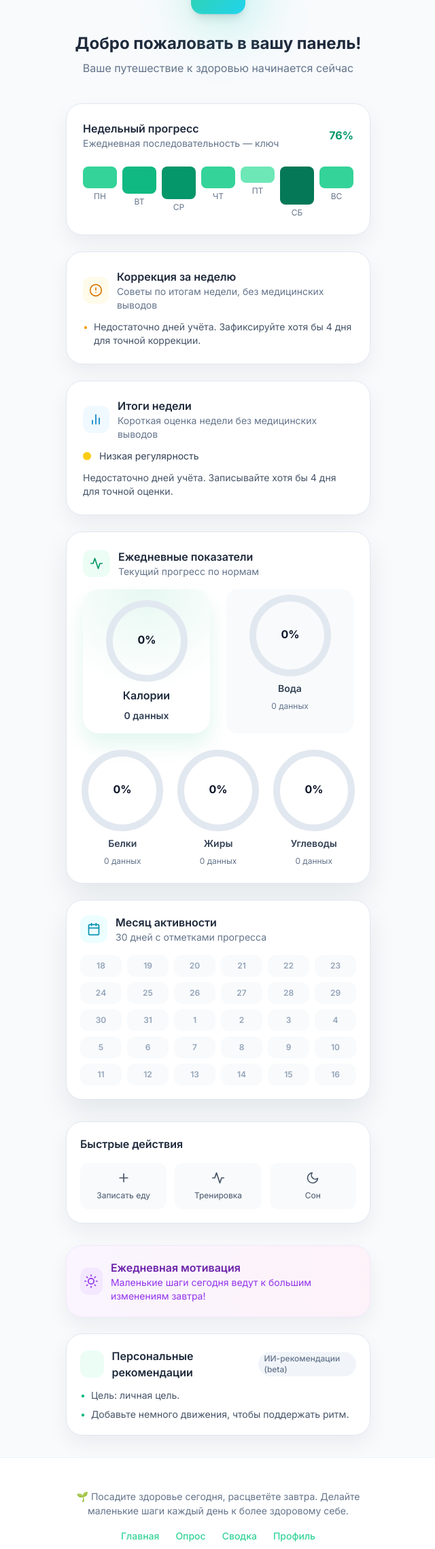
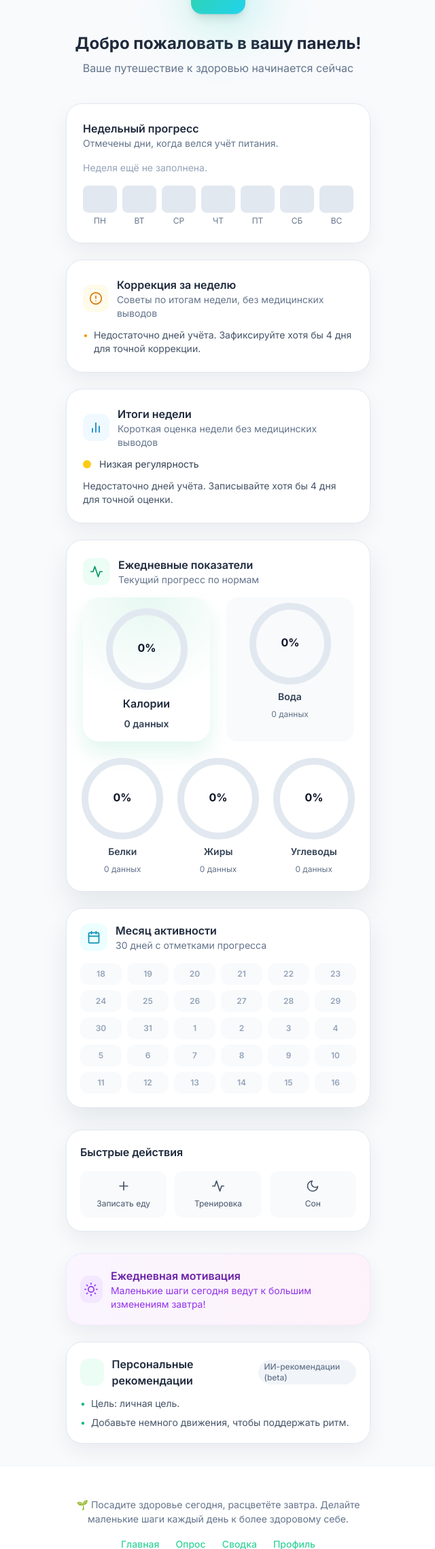
Before and after one commit to sssheik1337/BreeLife_v.2.0, a FastAPI app: page /profile in a window 1280 px wide. Shown: the part 171-2450 px from the top of the page at 68% size, without its empty margins (319-959 px from the left). Run offline with FastAPI, Linux system fonts and the light colour scheme; some libraries are stand-ins or nearby versions.

Commit message:
Update weekly progress block

```diff
--- a/static/js/profile.js
+++ b/static/js/profile.js
@@ -294,6 +294,52 @@ function renderMonthGrid() {
     }
 }
 
+function renderWeeklyProgress() {
+    const container = document.getElementById('weekly-progress-grid');
+    const emptyState = document.getElementById('weekly-progress-empty');
+    if (!container || !emptyState) {
+        return;
+    }
+
+    container.innerHTML = '';
+    const diaryEntries = [
+        ...readFoodDiaryEntries(),
+        ...readManualDiaryEntries()
+    ];
+    const daysWithEntries = new Set(
+        diaryEntries
+            .map((entry) => entry?.date)
+            .filter(Boolean)
+    );
+
+    const dayLabels = ['ПН', 'ВТ', 'СР', 'ЧТ', 'ПТ', 'СБ', 'ВС'];
+    const today = new Date();
+    const dayIndex = (today.getDay() + 6) % 7;
+    const startDate = new Date(today);
+    startDate.setHours(0, 0, 0, 0);
+    startDate.setDate(today.getDate() - dayIndex);
+
+    let filledDays = 0;
+    for (let i = 0; i < 7; i += 1) {
+        const currentDate = new Date(startDate);
+        currentDate.setDate(startDate.getDate() + i);
+        const dateKey = currentDate.toISOString().split('T')[0];
+        const isFilled = daysWithEntries.has(dateKey);
+        if (isFilled) {
+            filledDays += 1;
+        }
+        const item = document.createElement('div');
+        item.className = 'text-center';
+        item.innerHTML = `
+            <div class="h-10 rounded-lg ${isFilled ? 'bg-emerald-400' : 'bg-slate-200'}"></div>
+            <div class="text-xs text-slate-500 mt-1">${dayLabels[i]}</div>
+        `;
+        container.appendChild(item);
+    }
+
+    emptyState.classList.toggle('hidden', filledDays > 0);
+}
+
 function renderWeeklyAdjustments() {
     const list = document.getElementById('profile-weekly-adjustments-list');
     if (!list) {
@@ -573,6 +619,7 @@ document.addEventListener('DOMContentLoaded', () => {
     (async () => {
         await loadProfileFromServer();
         renderProfileRings();
+        renderWeeklyProgress();
         renderMonthGrid();
         renderWeeklyAdjustments();
         renderWeeklyReview();
--- a/templates/profile.html
+++ b/templates/profile.html
@@ -111,43 +111,16 @@
 
                 <!-- Weekly Progress -->
                 <div class="profile-card profile-card--secondary p-6 mb-6" id="profile-weekly-progress">
-                    <div class="flex items-center justify-between mb-6">
+                    <div class="flex items-center justify-between mb-4">
                         <div>
                             <h3 class="font-semibold text-slate-800">Недельный прогресс</h3>
-                            <p class="text-sm text-slate-500">Ежедневная последовательность — ключ</p>
-</div>
-                            <div class="text-emerald-600 font-bold">76%</div>
-</div>
-                    <div class="grid grid-cols-7 gap-2">
-                        <div class="text-center">
-                            <div class="h-8 rounded-lg bg-emerald-400"></div>
-                            <div class="text-xs text-slate-500 mt-1">ПН</div>
-                        </div>
-                        <div class="text-center">
-                            <div class="h-10 rounded-lg bg-emerald-500"></div>
-                            <div class="text-xs text-slate-500 mt-1">ВТ</div>
-                        </div>
-                        <div class="text-center">
-                            <div class="h-12 rounded-lg bg-emerald-600"></div>
-                            <div class="text-xs text-slate-500 mt-1">СР</div>
-                        </div>
-                        <div class="text-center">
-                            <div class="h-8 rounded-lg bg-emerald-400"></div>
-                            <div class="text-xs text-slate-500 mt-1">ЧТ</div>
-                        </div>
-                        <div class="text-center">
-                            <div class="h-6 rounded-lg bg-emerald-300"></div>
-                            <div class="text-xs text-slate-500 mt-1">ПТ</div>
-                        </div>
-                        <div class="text-center">
-                            <div class="h-14 rounded-lg bg-emerald-700"></div>
-                            <div class="text-xs text-slate-500 mt-1">СБ</div>
-                        </div>
-                        <div class="text-center">
-                            <div class="h-8 rounded-lg bg-emerald-400"></div>
-                            <div class="text-xs text-slate-500 mt-1">ВС</div>
+                            <p class="text-sm text-slate-500">Отмечены дни, когда велся учёт питания.</p>
                         </div>
                     </div>
+                    <p id="weekly-progress-empty" class="text-sm text-slate-400 mb-4 hidden">
+                        Неделя ещё не заполнена.
+                    </p>
+                    <div id="weekly-progress-grid" class="grid grid-cols-7 gap-2"></div>
                 </div>
 
                 <div class="profile-card profile-card--secondary p-6 mb-6" id="profile-weekly-adjustments">
```
